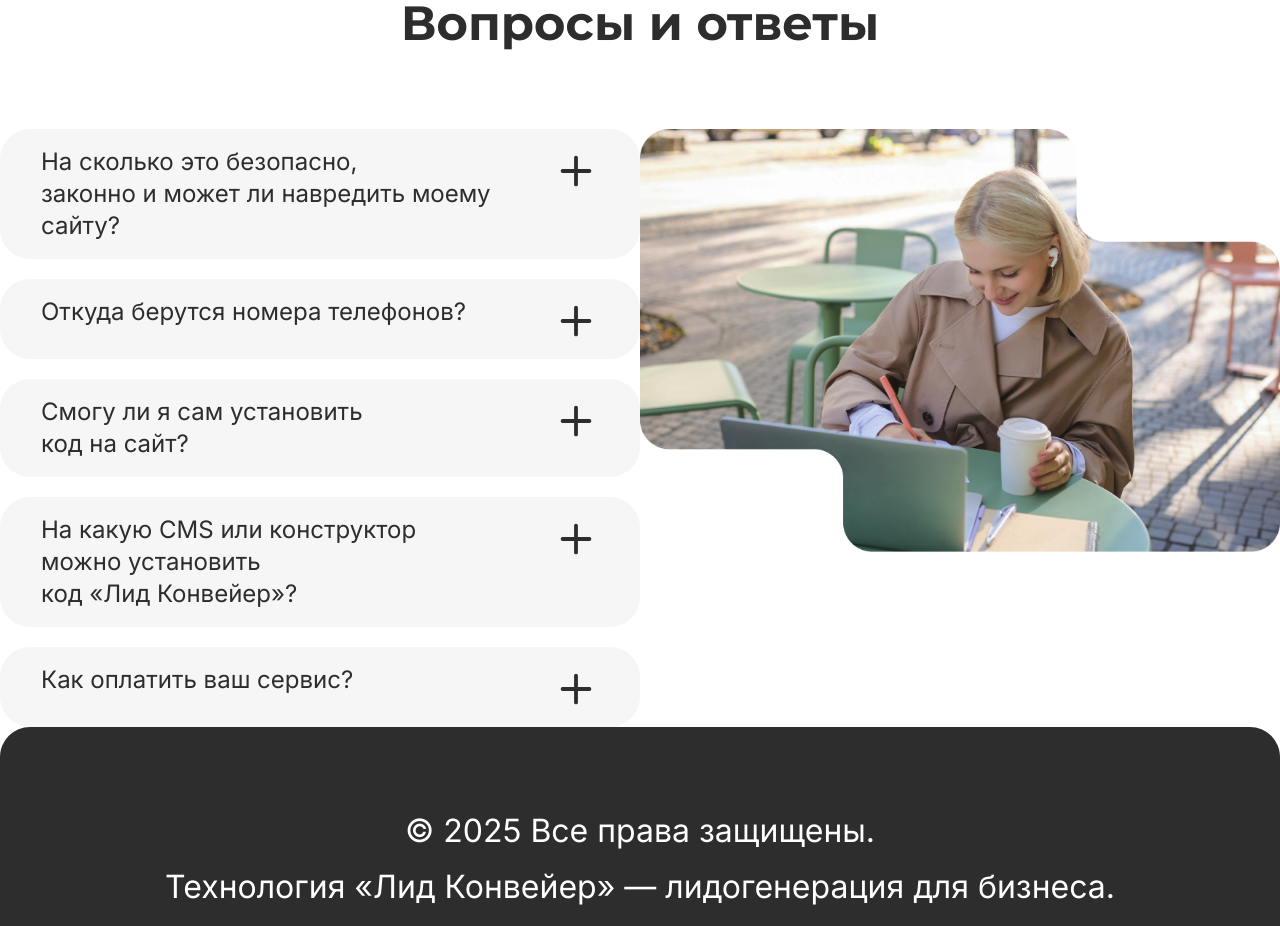
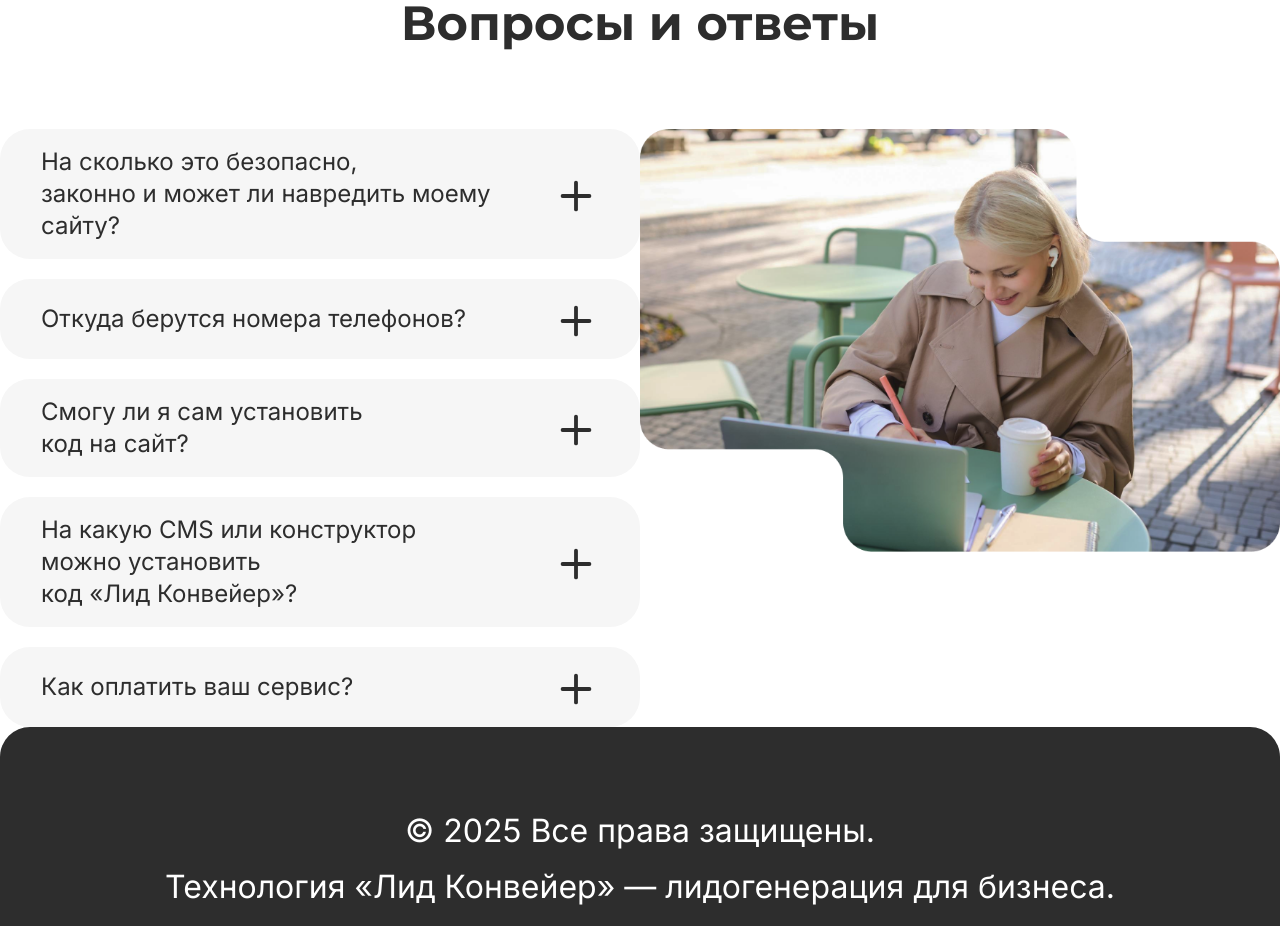
Before and after one commit to OksanaZhuravel/conveyor, a Next.js app: page / in a window 1280 px wide. Shown: the part 8140-9066 px from the top of the page. Built offline with nearby package versions, Linux system fonts and the light colour scheme.

Commit message:
Обновлён стиль компонента AccordionTrigger для улучшения выравнивания элементов

```diff
--- a/src/components/ui/accordion.tsx
+++ b/src/components/ui/accordion.tsx
@@ -35,7 +35,7 @@ function AccordionTrigger({
       <AccordionPrimitive.Trigger
         data-slot="accordion-trigger"
         className={cn(
-          'focus-visible:border-ring hover:border-accent focus-visible:ring-ring/50 [&[data-state=open]]:border-foreground bg-muted rounded-30 flex flex-1 items-start justify-between gap-15 border border-transparent p-10 py-4 text-left text-2xl font-normal transition-all outline-none focus-visible:ring-[3px] disabled:pointer-events-none disabled:opacity-50 [&[data-state=open]]:border-1 [&[data-state=open]>svg]:rotate-45',
+          'focus-visible:border-ring hover:border-accent focus-visible:ring-ring/50 [&[data-state=open]]:border-foreground bg-muted rounded-30 flex flex-1 items-center justify-between gap-15 border border-transparent p-10 py-4 text-left text-2xl font-normal transition-all outline-none focus-visible:ring-[3px] disabled:pointer-events-none disabled:opacity-50 [&[data-state=open]]:border-1 [&[data-state=open]>svg]:rotate-45',
           // hover:underline rounded-md
 
           className
```
